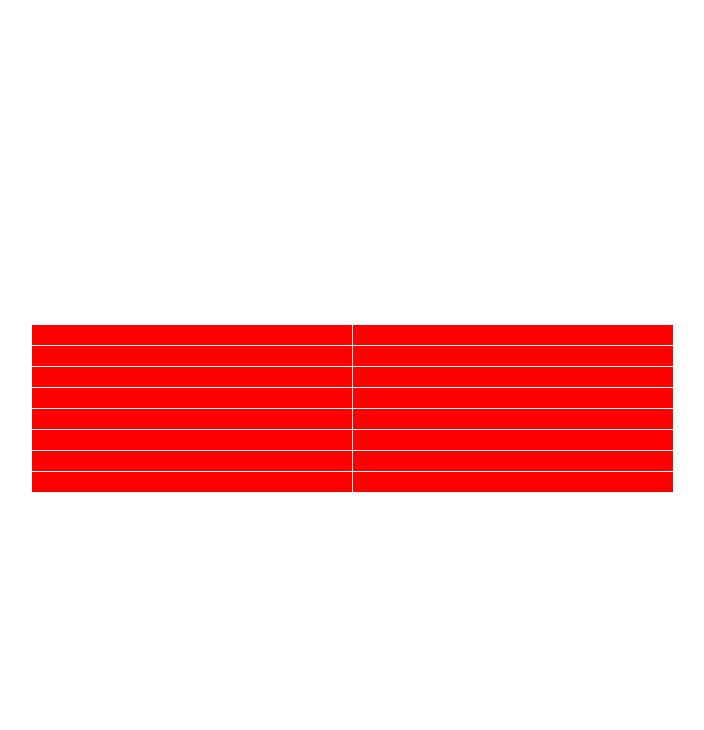
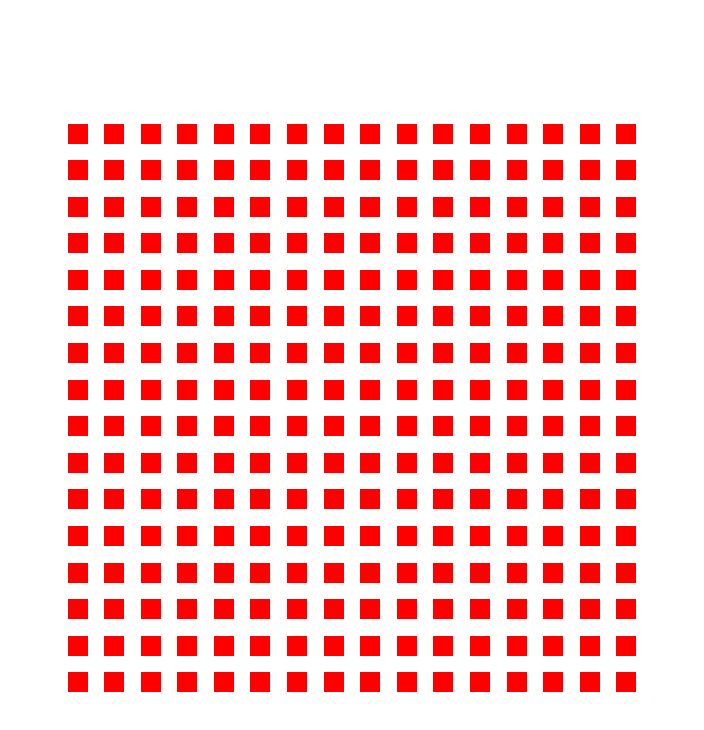
Before and after one commit to lindestad/odin-etch-a-sketch, a plain HTML site: page index.html in a window 1280 px wide. Shown: the whole page, without its empty margins (288-992 px from the left). Drawn offline with Linux system fonts and the light colour scheme.

Commit message:
fix spacing in initializeSkecthScreen()

```diff
--- a/script.js
+++ b/script.js
@@ -1,16 +1,18 @@
 const PIXEL_WIDTH = 20;
 const PIXEL_HEIGHT = 20;
 const GAP = 1;
-const SKETCH_WIDTH = 960;
+const SKETCH_WIDTH = 600;
 
 const sketchContainer = document.getElementById("sketch-container");
 sketchContainer.style.width = SKETCH_WIDTH + 'px';
+sketchContainer.style.height = SKETCH_WIDTH + 'px';
 
 function createPixel() {
   const pixel = document.createElement("div");
   pixel.style.width = PIXEL_WIDTH + "px";
   pixel.style.height = PIXEL_HEIGHT + "px";
   pixel.style.backgroundColor = "red";
+  pixel.style.margin = GAP + 'px';
   pixel.className = "pixel";
   pixel.addEventListener("mouseover", () => {
     pixel.style.backgroundColor = "blue";
@@ -46,8 +48,8 @@ function createPixel() {
 function initializeSketchScreen(container, nPixelsPerRow) {
   for (let y = 0; y < nPixelsPerRow; y++) {
     let pixelRow = document.createElement("div");
-    pixelRow.style.display = "flex";
-    pixelRow.style.gap = GAP;
+    pixelRow.className = 'pixel-row'
+    pixelRow.style.width = SKETCH_WIDTH + 'px';
     for (let x = 0; x < nPixelsPerRow; x++) {
       pixelRow.appendChild(createPixel());
     }
@@ -56,4 +58,9 @@ function initializeSketchScreen(container, nPixelsPerRow) {
   return;
 }
 
+function calculatePixelSize(containerWidth, gap) {
+
+    return;
+}
+
 initializeSketchScreen(sketchContainer, 16);
--- a/style.css
+++ b/style.css
@@ -8,8 +8,15 @@
 
 #sketch-container {
     display: flex;
-    justify-content: center;
+    flex-direction: column;
+    justify-content: space-evenly;
     align-items: center;
     flex-wrap: wrap;
-    gap: 1px;
 }
+
+.pixel-row {
+    display: flex;
+    flex-direction: row;
+    justify-content: space-evenly;
+    flex-wrap: nowrap;
+}
```
